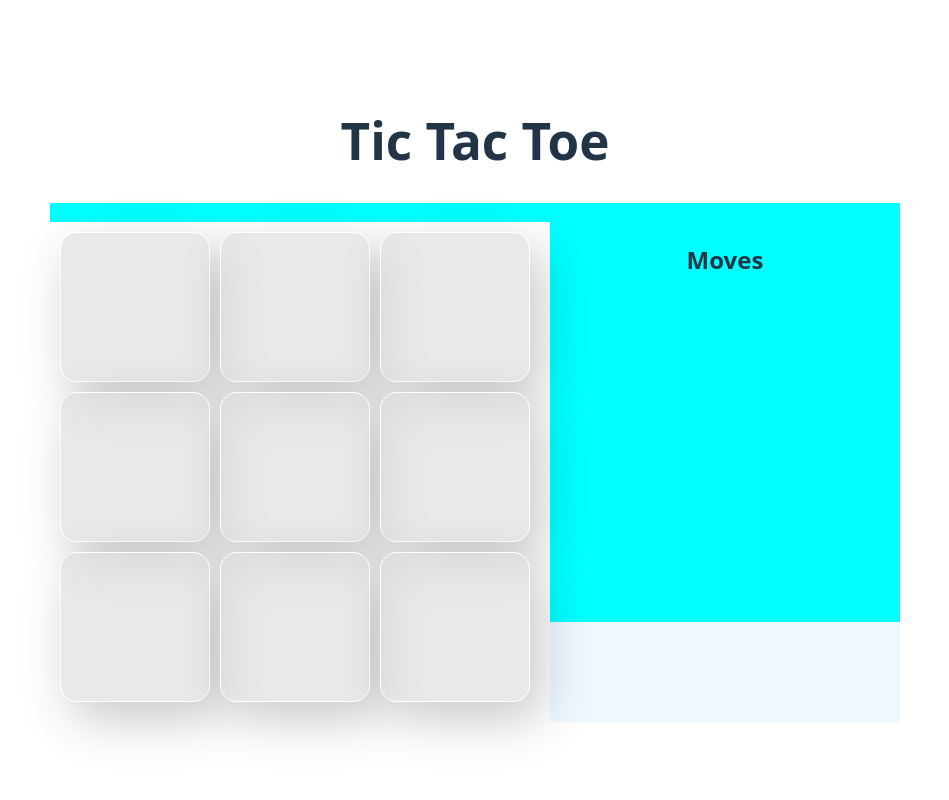
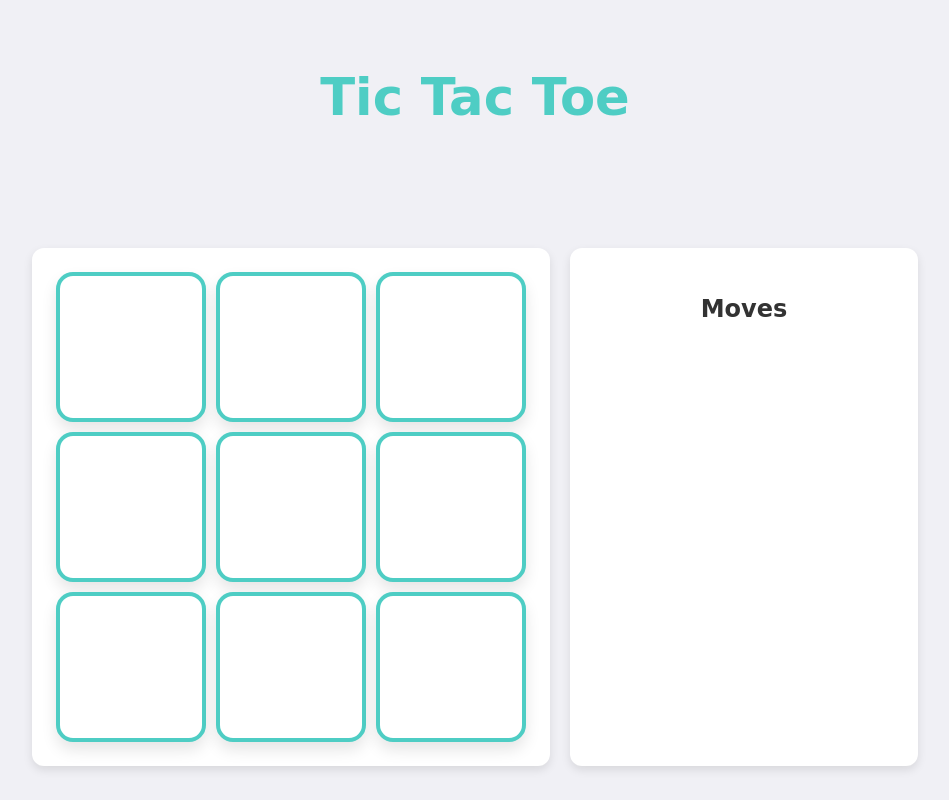
Before and after one commit to jamir4270/tic-tac-toe, a React (Vite) app: page / in a window 1280 px wide. Shown: the whole page, without its empty margins (165-1114 px from the left). Built offline with nearby package versions, Linux system fonts and the light colour scheme.

Commit message:
Improved styling theme and colors

```diff
--- a/src/App.css
+++ b/src/App.css
@@ -1,3 +1,20 @@
+:root {
+  --background-color: #f0f0f5;
+  --secondary-background-color: #ffffff;
+  --text-color: #333333;
+  --accent-color: #ff6b6b;
+  --button-hover-color: #ff8e8e;
+  --secondary-accent-color: #4ecdc4;
+  --font-family: 'Comic Sans MS', 'Segoe UI', Roboto, Helvetica, Arial, sans-serif;
+}
+
+body {
+  background-color: var(--background-color);
+  color: var(--text-color);
+  font-family: var(--font-family);
+  margin: 0;
+}
+
 #root {
   max-width: 1280px;
   margin: 0 auto;
@@ -8,39 +25,34 @@
 .main {
   display: flex;
   flex-direction: row;
-  gap: 10px;
+  gap: 20px;
+  margin-top: 2rem;
 }
 
-.board {
-  background-color: white;
-  margin-bottom: 10px;
-  padding: 10px;
+@media (max-width: 768px) {
+  .main {
+    flex-direction: column;
+    gap: 15px;
+  }
+
+  .game-info {
+    width: 90%;
+  }
 }
 
+.board,
 .game-info {
-  display: flex;
-  flex-direction: column;
-  gap: 10px;
-  background-color: aliceblue;
-  width: 350px;
-  height: inherit;
-}
-
-.move-history {
-  background-color: aqua;
-  height: 80%;
-}
-
-.verdict {
-  background-color: aqua;
-  height: 20%;
-  align-content: center;
+  background-color: var(--secondary-background-color);
+  padding: 1.5rem;
+  border-radius: 12px;
+  box-shadow: 0 4px 10px rgba(0, 0, 0, 0.1);
 }
 
 .board {
   display: flex;
   flex-direction: column;
   gap: 10px;
+  flex-grow: 1;
 }
 
 .row {
@@ -48,3 +60,58 @@
   flex-direction: row;
   gap: 10px;
 }
+
+.game-info {
+  display: flex;
+  flex-direction: column;
+  gap: 20px;
+  min-width: 300px;
+}
+
+.move-history {
+  background-color: transparent;
+  flex-grow: 1;
+  overflow-y: auto;
+}
+
+.verdict {
+  display: flex;
+  align-items: center;
+  justify-content: center;
+  font-size: 1.5rem;
+  font-weight: bold;
+  color: var(--accent-color);
+}
+
+button {
+  margin-top: 3rem;
+  padding: 1rem 2rem;
+  font-size: 1.1rem;
+  font-weight: bold;
+  cursor: pointer;
+  background-color: var(--accent-color);
+  color: #ffffff;
+  border: none;
+  border-radius: 50px;
+  box-shadow: 0 4px 8px rgba(0, 0, 0, 0.15);
+  transition: transform 0.2s ease, box-shadow 0.2s ease;
+}
+
+button:hover {
+  background-color: var(--button-hover-color);
+  transform: translateY(-2px);
+  box-shadow: 0 6px 12px rgba(0, 0, 0, 0.2);
+}
+
+p {
+  font-size: 17px;
+  color: var(--text-color);
+}
+
+h1 {
+  color: var(--secondary-accent-color);
+}
+
+h3 {
+  color: var(--secondary-accent-color);
+}
--- a/src/components/Tile.css
+++ b/src/components/Tile.css
@@ -2,28 +2,29 @@
   box-sizing: border-box;
   width: 150px;
   height: 150px;
-  background: rgba(217, 217, 217, 0.58);
-  border: 1px solid white;
-  box-shadow: 12px 17px 51px rgba(0, 0, 0, 0.22);
-  backdrop-filter: blur(6px);
+  background: var(--secondary-background-color);
+  border: 4px solid var(--secondary-accent-color);
+  box-shadow: 0 8px 15px rgba(0, 0, 0, 0.1);
   border-radius: 17px;
   text-align: center;
   cursor: pointer;
-  transition: all 0.5s;
+  transition: all 0.3s cubic-bezier(0.25, 0.8, 0.25, 1);
   display: flex;
   align-items: center;
   justify-content: center;
   user-select: none;
   font-weight: bolder;
-  color: black;
-  font-size: 50px;
+  color: var(--accent-color);
+  font-size: 70px;
 }
 
 .card:hover {
-  border: 1px solid black;
-  transform: scale(1.05);
+  border: 4px solid var(--accent-color);
+  transform: scale(1.08);
+  box-shadow: 0 12px 20px rgba(0, 0, 0, 0.2);
 }
 
 .card:active {
-  transform: scale(0.95) rotateZ(1.7deg);
+  transform: scale(0.95);
+  transition: all 0.1s;
 }
```
